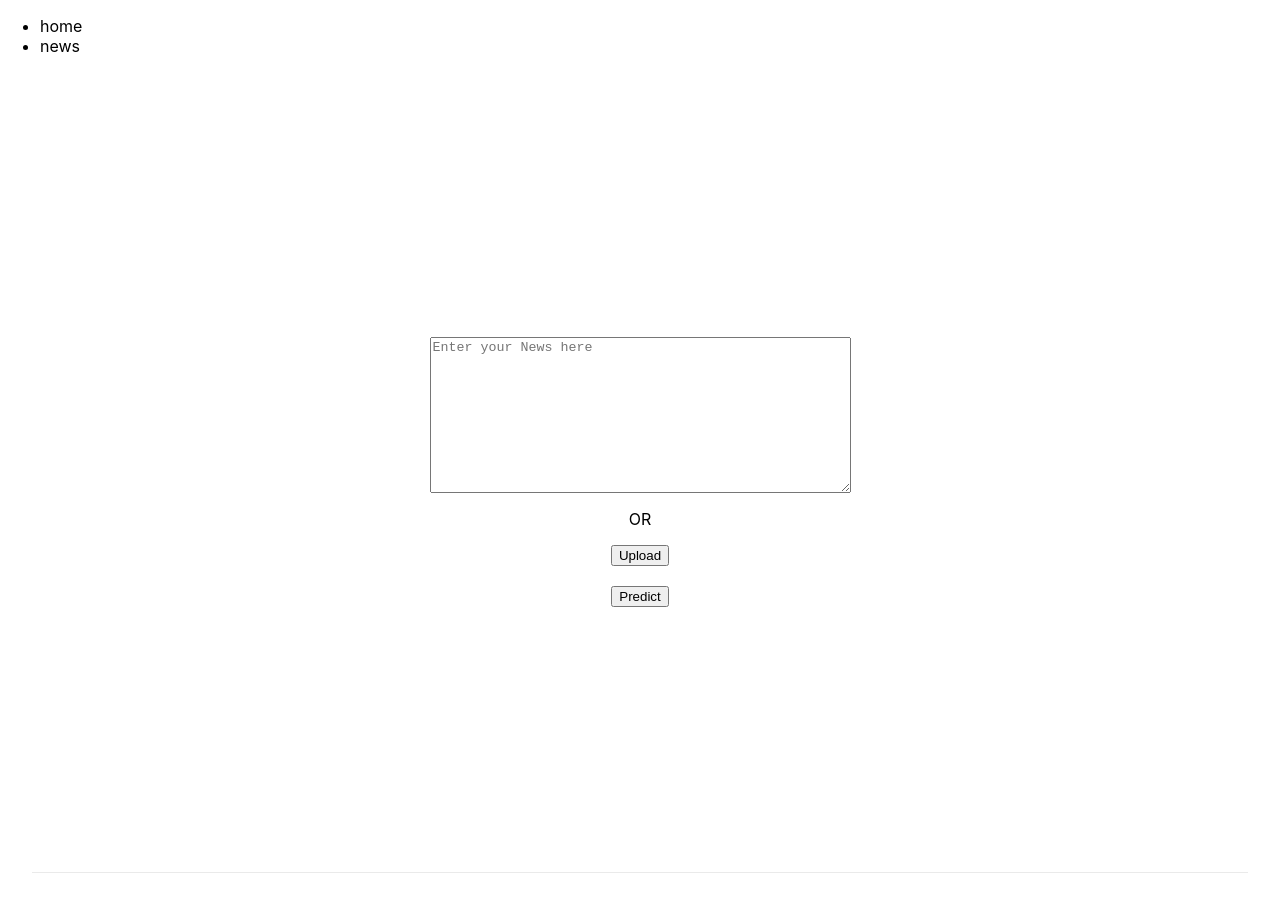
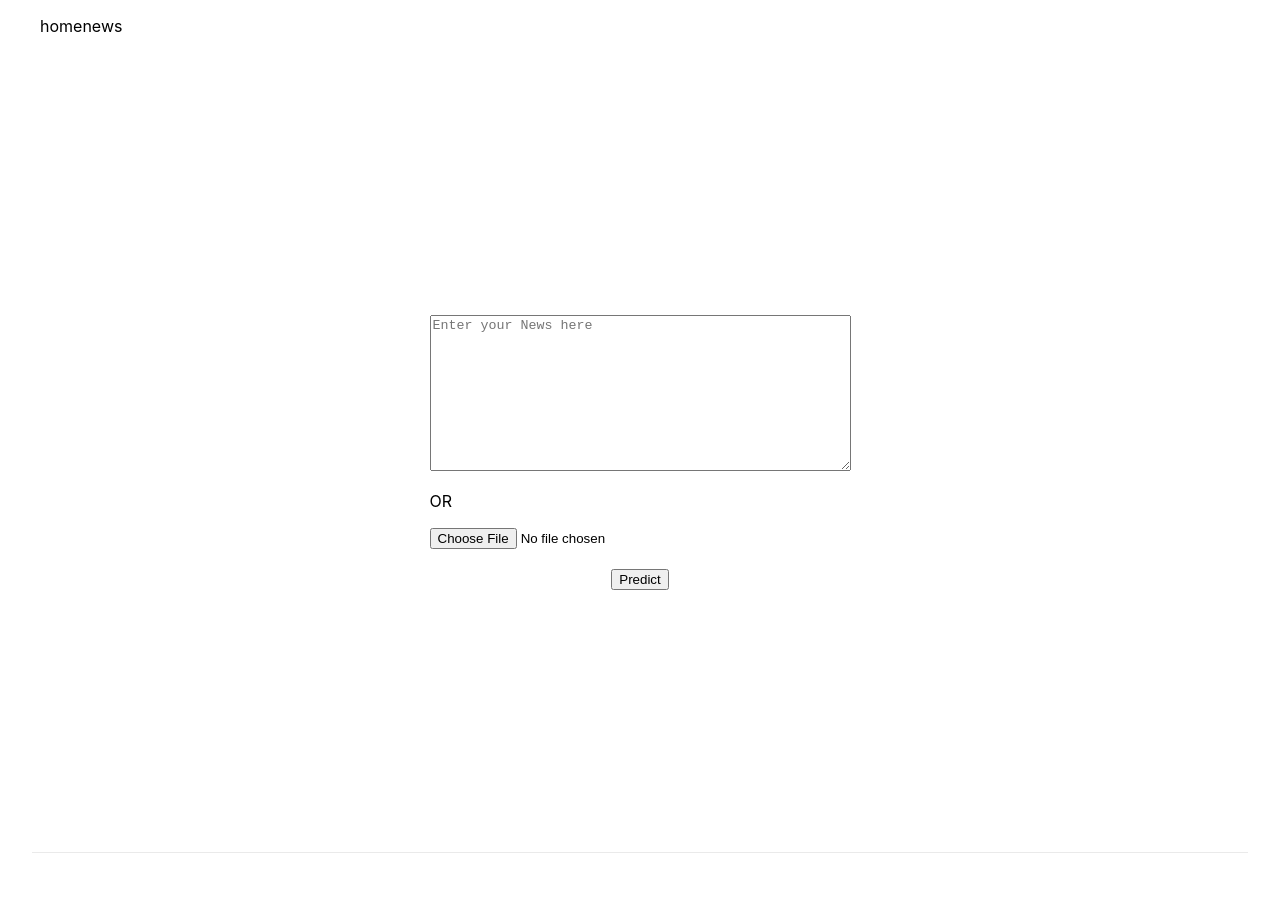
Before and after one commit to XDRAGON2002/Fake-News-Predictor, a Next.js app: page / in a window 1280 px wide. Shown: the top 912 px of the page. Built offline with nearby package versions, Linux system fonts and the light colour scheme.

Commit message:
Added homepage

```diff
--- a/components/Navbar.tsx
+++ b/components/Navbar.tsx
@@ -2,9 +2,9 @@ const Navbar = () => {
     return (
         <div>
             <nav>
-                <ul>
-                    <li>home</li>
-                    <li>news</li>
+                <ul style={{listStyle:"none", display:"flex"}}>
+                    <li style={{padding:"20dp", margin:"20dp"}}>home</li>
+                    <li style={{padding:"20dp", margin:"20dp"}}>news</li>
                 </ul>
             </nav>
         </div>
--- /dev/null
+++ b/pages/api/audiototext.ts
@@ -0,0 +1 @@
+import type { NextApiRequest, NextApiResponse } from 'next'
--- a/pages/index.tsx
+++ b/pages/index.tsx
@@ -10,11 +10,15 @@ const Home: NextPage = () => {
 
       <main className={styles.main}>
 
-        <textarea rows="10" cols="50" name="comment" placeholder="Enter your News here"></textarea>
+        <form>
+          <textarea rows="10" cols="50" name="comment" placeholder="Enter your News here"></textarea>
+          <p>OR</p>
+          <input type="file"
+            id="avatar" name="avatar"
+            accept="audio/mp3"></input>
+        </form>
 
 
-        <p>OR</p>
-        <button id="upload" >Upload</button>
         <br></br>
         <button id="predict" >Predict</button>
 
```
